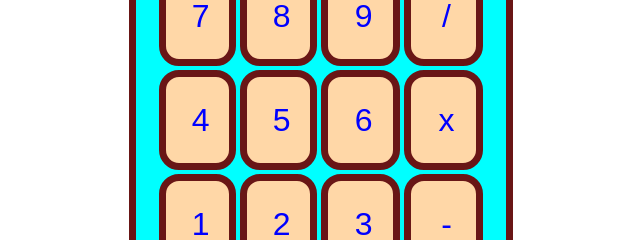
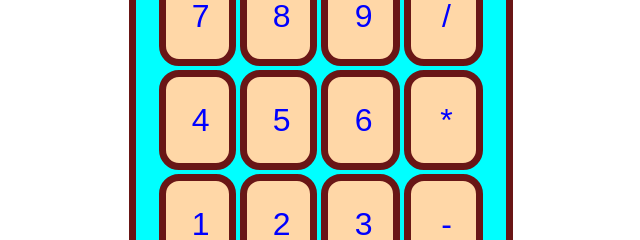
Before and after one commit to tanducCS/JS_practice, a plain HTML site: page index.html in a window 1280 px wide. Shown: the part 288-528 px from the top of the page, 319-959 px from the left. Drawn offline with Linux system fonts and the light colour scheme.

Commit message:
replace x to *

```diff
--- a/index.html
+++ b/index.html
@@ -23,7 +23,7 @@
                     <td><input type="button" name="four" id="four" class="calculator__input--btn"  value="4"></td>
                     <td><input type="button" name="five" id="five" class="calculator__input--btn"  value="5"></td>
                     <td><input type="button" name="six" id="six" class="calculator__input--btn"  value="6"></td>
-                    <td><input type="button" name="multi" id="multi" class="calculator__input--btn"  value="x"></td>
+                    <td><input type="button" name="multi" id="multi" class="calculator__input--btn"  value="*"></td>
                 </tr>
                 <tr>
                     <td><input type="button" name="one" id="one" class="calculator__input--btn"  value="1"></td>
```
